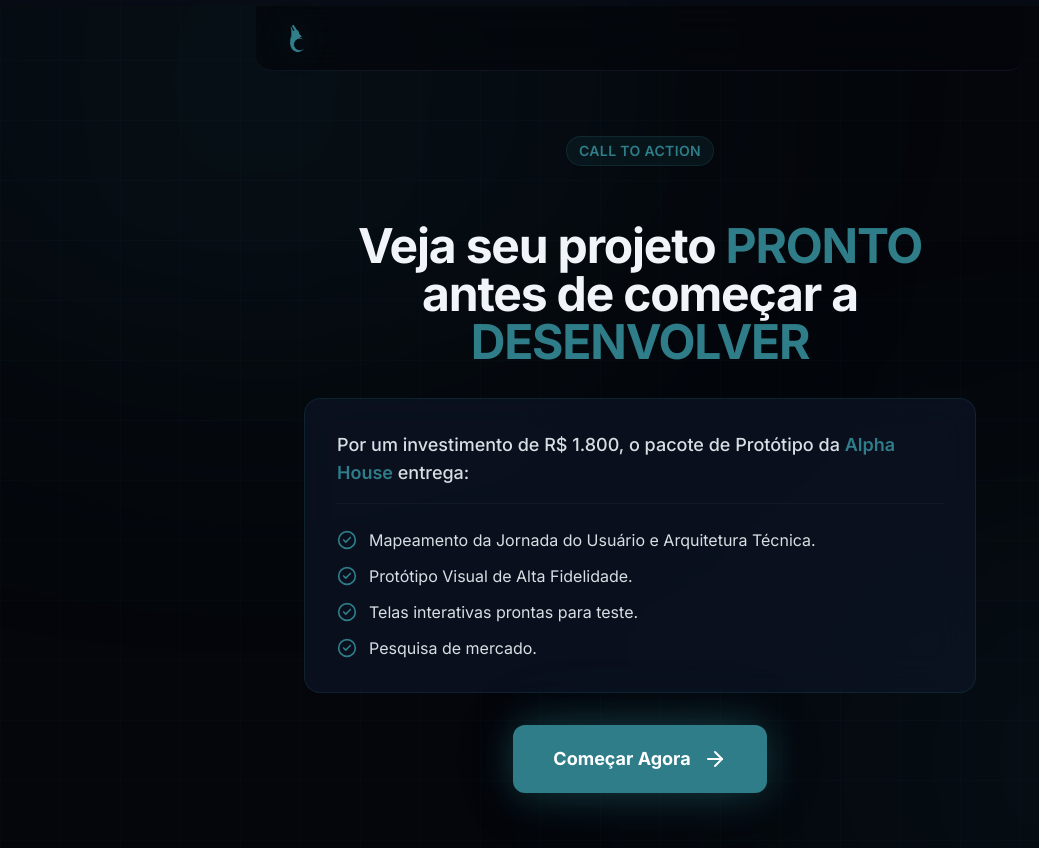
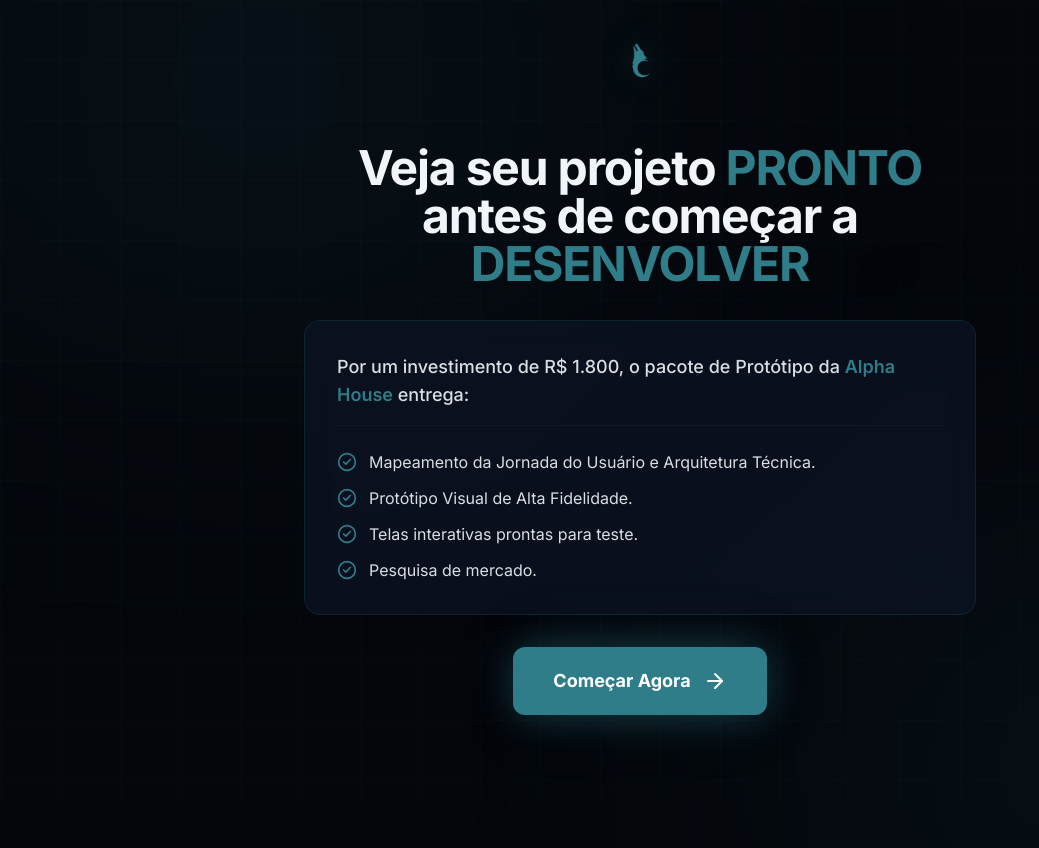
Before and after one commit to viniciusmoreira1533/canis-lp-leads-meta-2026-prototipo, a React (Vite) app: page / in a window 1280 px wide. Shown: the top 848 px of the page, without its empty margins (0-1039 px from the left). After the commit the page ends 800 px from the top, so only its background shows below. Built offline with nearby package versions, Linux system fonts and the light colour scheme.

Commit message:
style: remove fixed header and call-to-action badge, center logo at the top

```diff
--- a/src/App.tsx
+++ b/src/App.tsx
@@ -98,12 +98,6 @@
 
   const renderIntro = () => (
     <div className="flex flex-col items-center justify-center text-center space-y-8 animate-in fade-in zoom-in duration-500 w-full max-w-2xl mx-auto mt-10">
-      <div className="w-full flex justify-center mb-6">
-        <span className="inline-flex items-center px-3 py-1 rounded-full bg-primary/10 text-primary border border-primary/20 text-sm font-semibold tracking-wide uppercase shadow-sm">
-          Call to Action
-        </span>
-      </div>
-
       <h1 className="text-4xl md:text-5xl font-bold tracking-tight text-foreground leading-tight px-4">
         Veja seu projeto <span className="text-primary">PRONTO</span> antes de começar a <span className="text-primary">DESENVOLVER</span>
       </h1>
@@ -328,28 +322,13 @@
       <div className="fixed top-[-20%] left-[-10%] w-[60%] h-[60%] rounded-full bg-primary/10 blur-[150px] pointer-events-none" />
       <div className="fixed bottom-[-20%] right-[-10%] w-[50%] h-[50%] rounded-full bg-[#2e7d89]/10 blur-[150px] pointer-events-none" />
 
-      {/* Header com Barra de Progresso */}
-      <header className="fixed top-0 left-0 right-0 z-50">
-        <div className="h-1.5 bg-card/80 backdrop-blur-md">
-          <div
-            className="h-full bg-primary transition-all duration-500 ease-out glow-primary"
-            style={{ width: `${progressPercentage}%` }}
-          />
-        </div>
-        <div className="max-w-3xl mx-auto px-6 py-4 flex justify-between items-center bg-background/60 backdrop-blur-xl border-b border-border/50 rounded-b-2xl">
-          <div className="flex items-center gap-2">
-            <img src="/canis_logo.webp" alt="Canis Logo" className="h-8 object-contain drop-shadow-[0_0_15px_rgba(46,125,137,0.3)]" />
-          </div>
-          {currentStep !== 'intro' && currentStep !== 'success' && currentStep !== 'unqualified' && (
-            <span className="text-sm font-medium text-muted-foreground bg-card/50 px-3 py-1 rounded-full border border-border/50">
-              {currentIndex} de 4
-            </span>
-          )}
-        </div>
-      </header>
+      {/* Logo Centralizado no Topo */}
+      <div className="w-full flex justify-center pt-10 pb-2 relative z-10">
+        <img src="/canis_logo.webp" alt="Canis Logo" className="h-10 object-contain drop-shadow-[0_0_15px_rgba(46,125,137,0.3)]" />
+      </div>
 
       {/* Área Principal */}
-      <main className="flex-1 flex flex-col items-center justify-start px-4 md:px-6 pt-24 pb-20 w-full relative z-10">
+      <main className="flex-1 flex flex-col items-center justify-start px-4 md:px-6 pt-4 pb-20 w-full relative z-10">
         <div className="w-full max-w-2xl">
           {currentStep === 'intro' && renderIntro()}
           {currentStep === 'step1' && renderStep1()}
```
